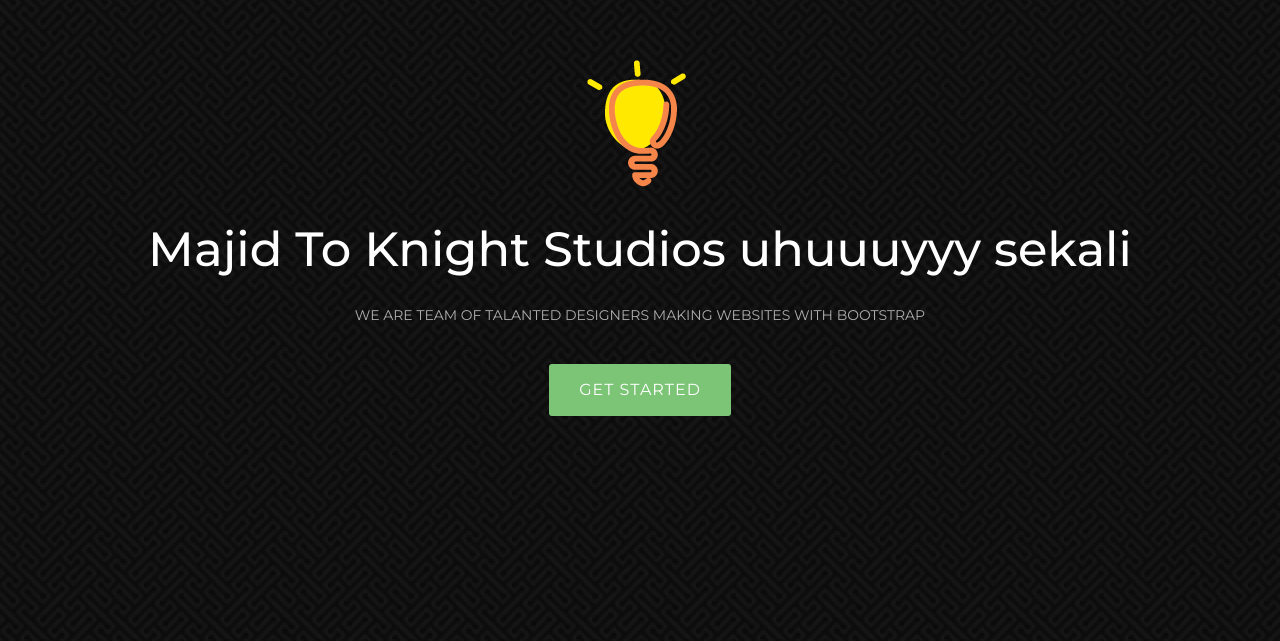
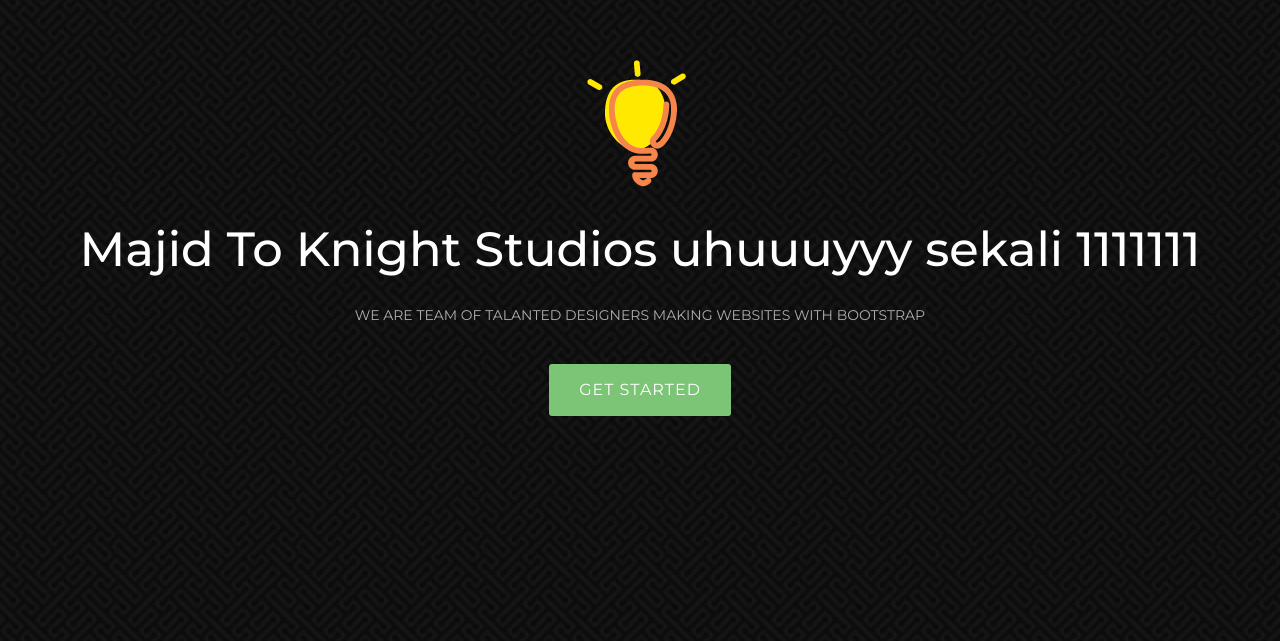
Before and after one commit to webtes20/webtes20.github.io, a website with bundled scripts: page index.html in a window 1280 px wide. Shown: the part 159-800 px from the top of the page. Built offline with nearby package versions, Linux system fonts and the light colour scheme; files whose address does not match are found by name.

Commit message:
change hero

```diff
--- a/index.html
+++ b/index.html
@@ -34,7 +34,7 @@
   <section id="hero">
     <div class="hero-container">
       <a href="index.html" class="hero-logo" data-aos="zoom-in"><img src="assets/img/hero-logo.png" alt=""></a>
-      <h1 data-aos="zoom-in">Majid To Knight Studios uhuuuyyy sekali</h1>
+      <h1 data-aos="zoom-in">Majid To Knight Studios uhuuuyyy sekali 1111111</h1>
       <h2 data-aos="fade-up">We are team of talanted designers making websites with Bootstrap</h2>
       <a data-aos="fade-up" href="#about" class="btn-get-started scrollto">Get Started</a>
     </div>
```
